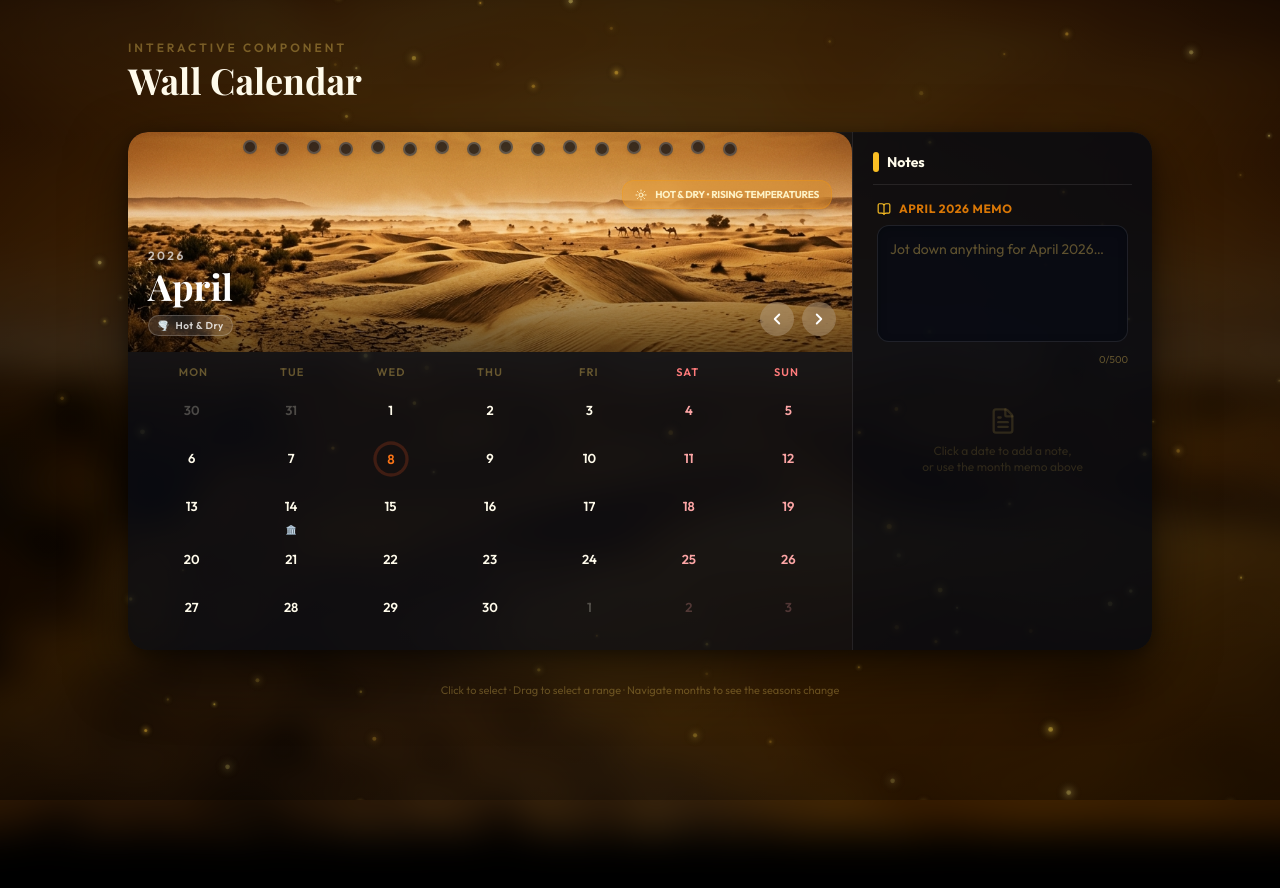
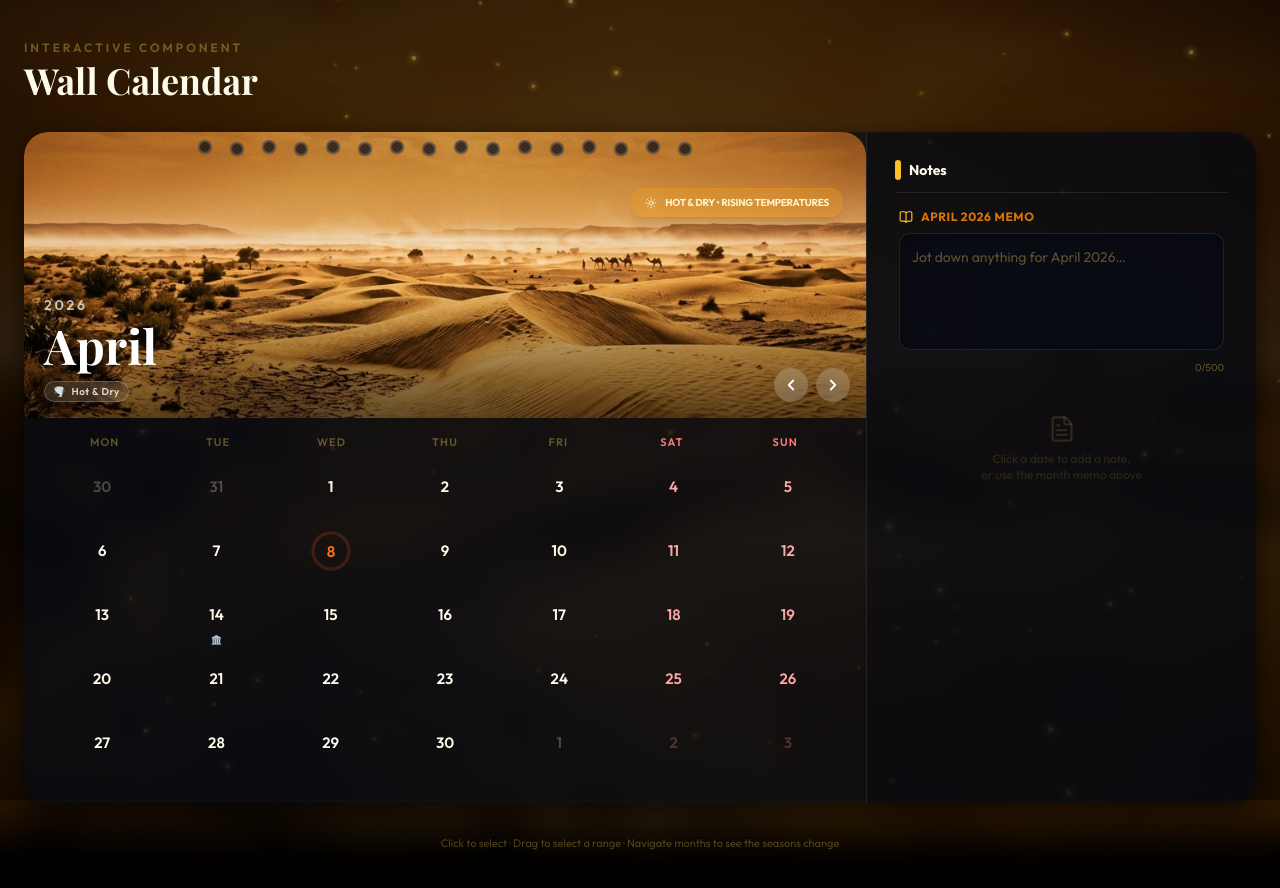
Before and after one commit to vansh1293/Interactive-Calendar-Component, a Next.js app: page / in a window 1280 px wide. Shown: the top 888 px of the page. Before the commit the page ends 800 px from the top, so only its background shows below. Built offline with nearby package versions, Linux system fonts and the light colour scheme.

Commit message:
style: increase calendar component dimensions, spacing, and border radii for a larger layout

```diff
--- a/app/page.tsx
+++ b/app/page.tsx
@@ -13,7 +13,7 @@ export default function Home() {
         style={{ zIndex: 1 }}
       >
         {/* Page header */}
-        <header className="w-full max-w-5xl mb-8">
+        <header className="w-full max-w-[1330px] mb-8">
           <p
             className="text-xs font-semibold tracking-[0.25em] uppercase mb-1"
             style={{ color: 'var(--color-text-muted)' }}
--- a/components/Calendar/CalendarCard.tsx
+++ b/components/Calendar/CalendarCard.tsx
@@ -15,7 +15,7 @@ const CalendarCard = memo(function CalendarCard() {
   const rangeDays = getRangeDayCount(selectionStart, selectionEnd)
 
   return (
-    <div className="relative w-full max-w-5xl mx-auto">
+    <div className="relative w-full max-w-[1330px] mx-auto">
 
       {/* ── Focus mode overlay ───────────────────────────────── */}
       <AnimatePresence>
@@ -75,7 +75,7 @@ const CalendarCard = memo(function CalendarCard() {
 
       {/* ── Main card ─────────────────────────────────────────── */}
       <div
-        className="relative z-10 grid grid-cols-1 lg:grid-cols-[1fr_300px] rounded-[20px] overflow-hidden"
+        className="relative z-10 grid grid-cols-1 lg:grid-cols-[1fr_390px] rounded-[24px] overflow-hidden"
         style={{ boxShadow: 'var(--shadow-card)' }}
       >
         {/* Calendar */}
@@ -90,7 +90,7 @@ const CalendarCard = memo(function CalendarCard() {
 
         {/* Notes */}
         <aside
-          className="p-5 flex flex-col gap-4 min-h-[320px] lg:min-h-0 border-t lg:border-t-0 lg:border-l"
+          className="p-7 flex flex-col gap-4 min-h-[320px] lg:min-h-0 border-t lg:border-t-0 lg:border-l"
           style={{
             backgroundColor: 'var(--color-bg-notes)',
             borderColor: 'var(--color-border)',
--- a/components/Calendar/CalendarGrid.tsx
+++ b/components/Calendar/CalendarGrid.tsx
@@ -22,7 +22,7 @@ const CalendarGrid = memo(function CalendarGrid() {
   const monthKey = `${currentMonth.getFullYear()}-${currentMonth.getMonth()}`
 
   return (
-    <div className="flex flex-col gap-1 px-4 pb-4 pt-2">
+    <div className="flex flex-col gap-1.5 px-6 pb-6 pt-3">
       {/* Day headers */}
       <div
         role="row"
@@ -54,10 +54,10 @@ const CalendarGrid = memo(function CalendarGrid() {
           animate={{ opacity: 1, y: 0 }}
           exit={{ opacity: 0, y: -10 }}
           transition={{ duration: 0.22, ease: 'easeOut' }}
-          className="flex flex-col gap-1"
+          className="flex flex-col gap-1.5"
         >
           {grid.map((week, wi) => (
-            <div key={wi} role="row" className="grid grid-cols-7 gap-1">
+            <div key={wi} role="row" className="grid grid-cols-7 gap-1.5">
               {week.map((date) => {
                 const selState = getSelectionState({
                   date, today, selectionStart, selectionEnd, hoverDate, currentMonth,
--- a/components/Calendar/CalendarHeader.tsx
+++ b/components/Calendar/CalendarHeader.tsx
@@ -23,7 +23,7 @@ const CalendarHeader = memo(function CalendarHeader() {
     currentMonth.getMonth() === today.getMonth()
 
   return (
-    <div className="relative overflow-hidden rounded-t-[20px]" style={{ height: '220px' }}>
+    <div className="relative overflow-hidden rounded-t-[24px]" style={{ height: '286px' }}>
       {/* ── Hero image with true crossfade ─────────────────── */}
       <AnimatePresence mode="sync" initial={false}>
         <motion.div
@@ -60,7 +60,7 @@ const CalendarHeader = memo(function CalendarHeader() {
       </div>
 
       {/* ── Dynamic Climate/Weather Alert ──────────────────── */}
-      <div className="absolute top-12 right-5 z-20">
+      <div className="absolute top-14 right-6 z-20">
         <ClimateAlert month={monthIndex} />
       </div>
 
@@ -74,11 +74,11 @@ const CalendarHeader = memo(function CalendarHeader() {
             exit={{ opacity: 0, x: 10 }}
             transition={{ duration: 0.25 }}
           >
-            <p className="text-white/70 text-xs font-semibold tracking-[0.2em] uppercase">
+            <p className="text-white/70 text-sm font-semibold tracking-[0.2em] uppercase">
               {formatYear(currentMonth)}
             </p>
             <h2
-              className="text-white font-display text-4xl font-bold leading-tight"
+              className="text-white font-display text-5xl font-bold leading-tight"
               style={{ fontFamily: 'var(--font-playfair)' }}
             >
               {formatMonthName(currentMonth)}
--- a/components/Calendar/DateCell.tsx
+++ b/components/Calendar/DateCell.tsx
@@ -70,7 +70,7 @@ const DateCell = memo(function DateCell({
   // ── CSS classes ───────────────────────────────────────────────
   const cellBase = `
     relative flex flex-col items-center justify-start
-    min-h-[44px] w-full pt-1 pb-0.5 px-0.5 rounded-[10px]
+    min-h-[58px] w-full pt-1.5 pb-1 px-1 rounded-[12px]
     cursor-pointer select-none outline-none
     transition-all duration-150 ease-out
   `
@@ -86,8 +86,8 @@ const DateCell = memo(function DateCell({
   })()
 
   const numberBase = `
-    text-[13px] font-semibold leading-none mb-1
-    w-7 h-7 flex items-center justify-center rounded-full
+    text-[15px] font-semibold leading-none mb-1
+    w-8 h-8 flex items-center justify-center rounded-full
     transition-all duration-150
   `
 
```
